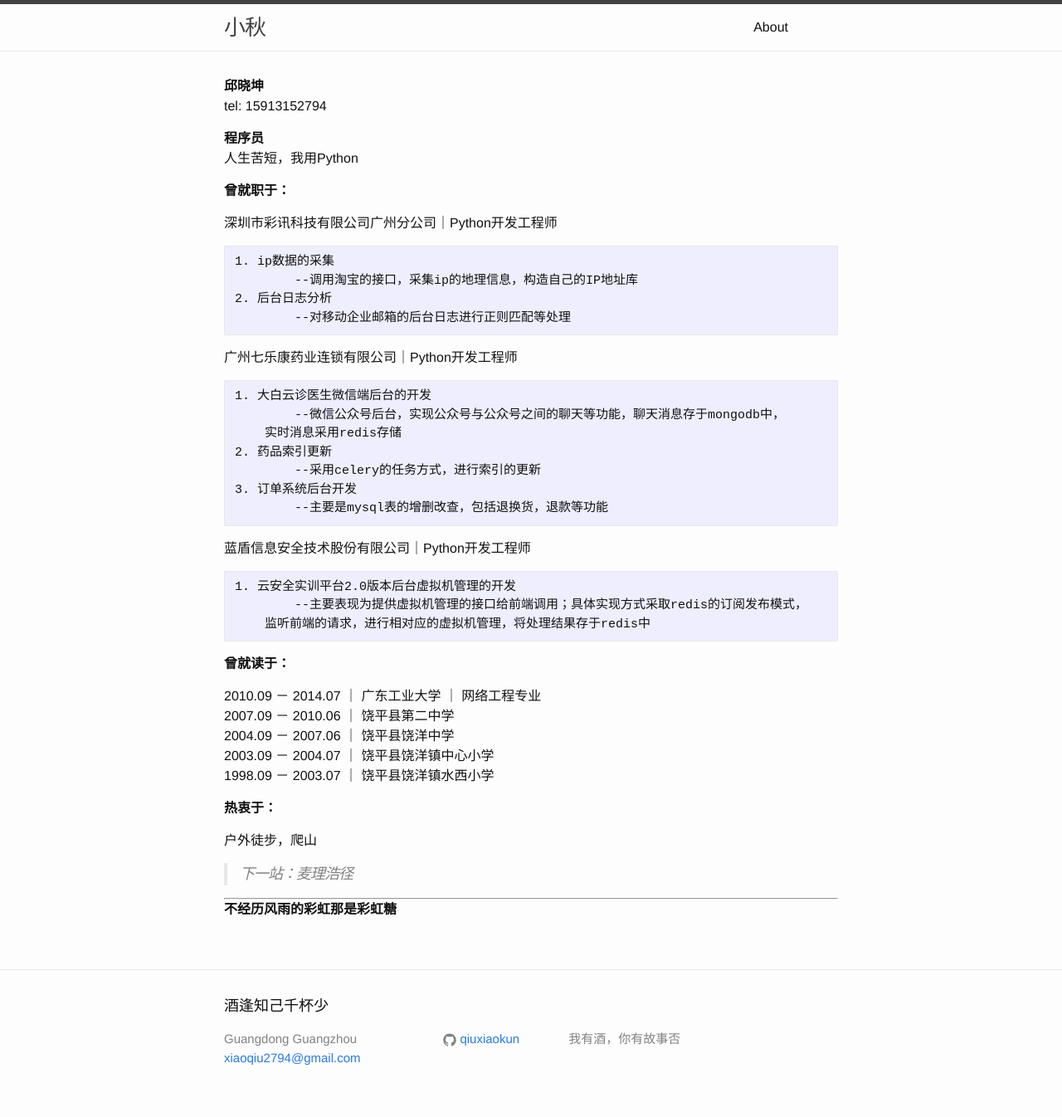
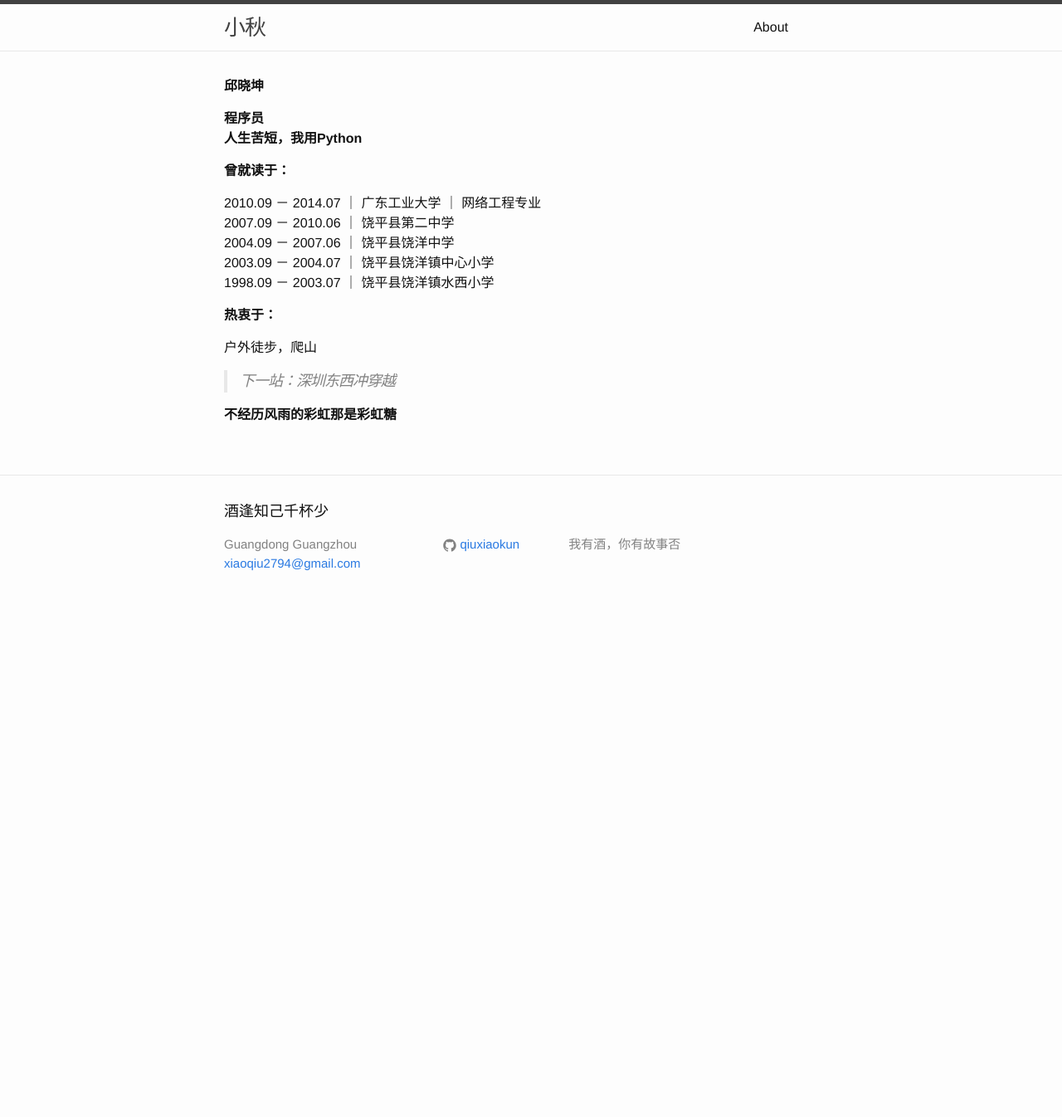
Before and after one commit to qiuxiaokun/qiuxiaokun.github.io, a Jekyll site: the page built from about.md, in a window 1280 px wide. Shown: the whole page at 83% size. Built offline with Jekyll 4.4.1, drawn with Linux system fonts in a browser that asks for light colours; after the commit the page ends 900 px from its top, so only the background shows below that.

Commit message:
change about.md

```diff
--- a/about.md
+++ b/about.md
@@ -6,37 +6,10 @@ permalink: /about/
 
 
 **邱晓坤**
-tel: 15913152794
 
 **程序员**
-人生苦短，我用Python
+**人生苦短，我用Python**
 
-
-**曾就职于：**
-
-深圳市彩讯科技有限公司广州分公司｜Python开发工程师
-
-    1. ip数据的采集
-    	--调用淘宝的接口，采集ip的地理信息，构造自己的IP地址库
-    2. 后台日志分析
-    	--对移动企业邮箱的后台日志进行正则匹配等处理
-
-广州七乐康药业连锁有限公司｜Python开发工程师
-
-    1. 大白云诊医生微信端后台的开发
-    	--微信公众号后台，实现公众号与公众号之间的聊天等功能，聊天消息存于mongodb中，
-        实时消息采用redis存储
-    2. 药品索引更新
-    	--采用celery的任务方式，进行索引的更新
-    3. 订单系统后台开发
-    	--主要是mysql表的增删改查，包括退换货，退款等功能
-
-蓝盾信息安全技术股份有限公司｜Python开发工程师
-
-
-    1. 云安全实训平台2.0版本后台虚拟机管理的开发
-    	--主要表现为提供虚拟机管理的接口给前端调用；具体实现方式采取redis的订阅发布模式，
-        监听前端的请求，进行相对应的虚拟机管理，将处理结果存于redis中
 
 **曾就读于：**
 
@@ -50,7 +23,8 @@ tel: 15913152794
 
 户外徒步，爬山
 
->下一站：麦理浩径
 
----
+>下一站：深圳东西冲穿越
+
+
 **不经历风雨的彩虹那是彩虹糖**
```
